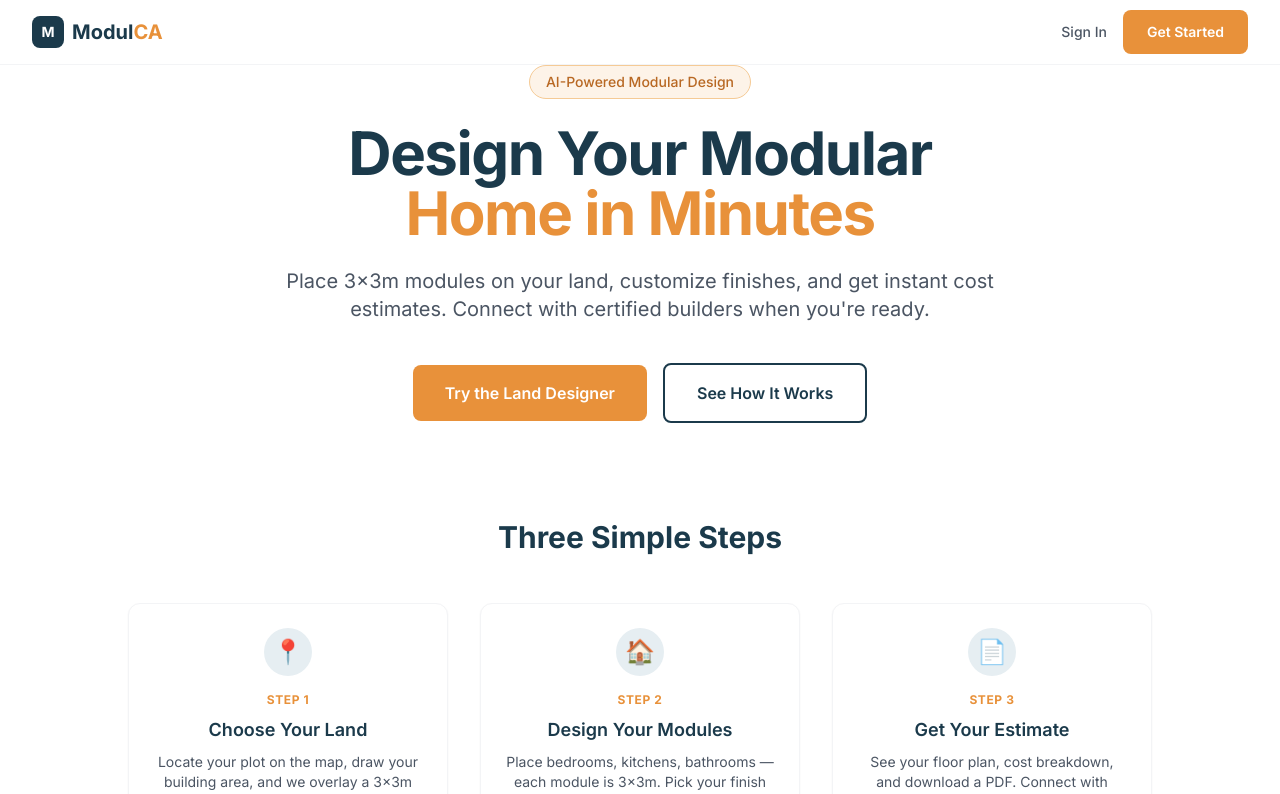
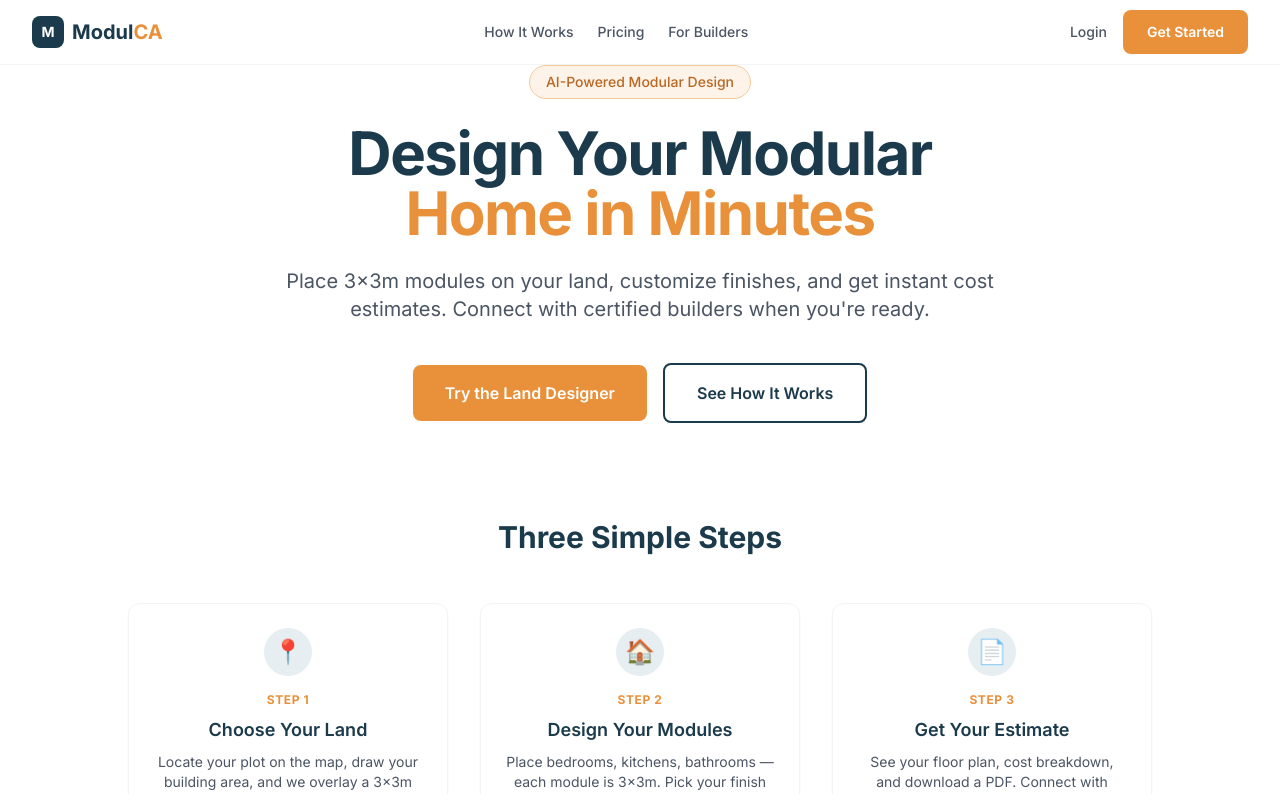
Before and after one commit to TCSN161/modulca, a Next.js app: page / in a window 1280 px wide. Shown: the top 794 px of the page. Built offline with nearby package versions, Linux system fonts and the light colour scheme.

Commit message:
Fix homepage nav: working links, Login goes to dashboard, Get Started to land
Co-Authored-By: Claude Opus 4.6 <noreply@anthropic.com>

```diff
--- a/src/app/page.tsx
+++ b/src/app/page.tsx
@@ -19,14 +19,19 @@ export default function HomePage() {
               Modul<span className="text-brand-amber-500">CA</span>
             </span>
           </div>
+          <div className="hidden items-center gap-6 sm:flex">
+            <Link href="#how-it-works" className="text-sm font-medium text-gray-600 hover:text-brand-teal-800">How It Works</Link>
+            <Link href="/project/demo/land" className="text-sm font-medium text-gray-600 hover:text-brand-teal-800">Pricing</Link>
+            <Link href="/project/demo/land" className="text-sm font-medium text-gray-600 hover:text-brand-teal-800">For Builders</Link>
+          </div>
           <div className="flex items-center gap-4">
             <Link
-              href="/login"
+              href="/dashboard"
               className="text-sm font-medium text-gray-600 transition-colors hover:text-brand-teal-800"
             >
-              Sign In
+              Login
             </Link>
-            <Link href="/register" className="btn-accent text-sm">
+            <Link href="/project/demo/land" className="btn-accent text-sm">
               Get Started
             </Link>
           </div>
```
